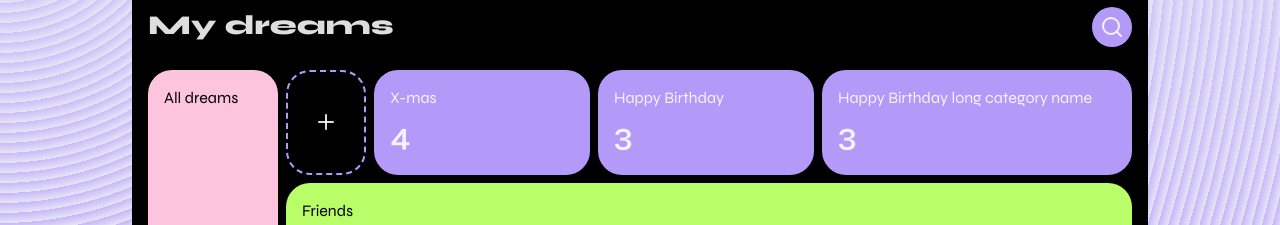
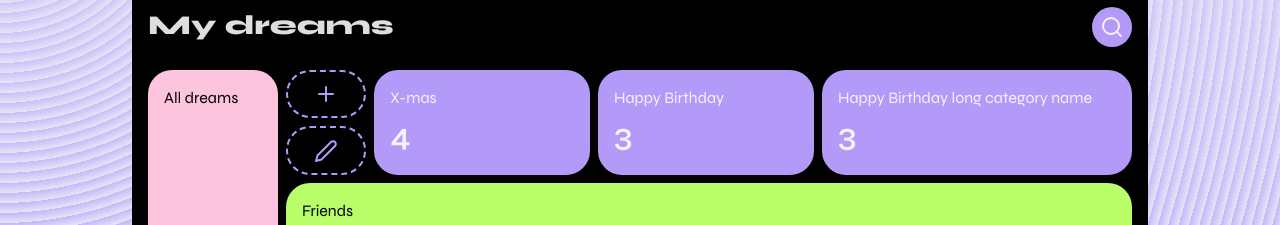
Before and after one commit to plushexe351/wishkey-frontend, a React (Vite) app: page /mydreams in a window 1280 px wide. Shown: the part 127-352 px from the top of the page. Built offline with nearby package versions, Linux system fonts and the light colour scheme.

Commit message:
Add edit categories button in MyDreams page and following tab in ConnectionsMenu

```diff
--- a/src/App.jsx
+++ b/src/App.jsx
@@ -24,6 +24,14 @@ function App() {
             }
           />
           <Route
+            path="following"
+            element={
+              <h1 style={{ paddingInline: "1rem" }}>
+                Users you follow will be visible here
+              </h1>
+            }
+          />
+          <Route
             path="requests"
             element={
               <h1 style={{ paddingInline: "1rem" }}>
--- a/src/components/ConnectionsMenu.jsx
+++ b/src/components/ConnectionsMenu.jsx
@@ -5,6 +5,7 @@ import { useUIContext } from "../context/UIContext";
 const menuItems = [
   { name: "Friends", path: "/connections/friends" },
   { name: "Followers", path: "/connections/followers" },
+  { name: "Following", path: "/connections/following" },
   { name: "Requests", path: "/connections/requests" },
 ];
 
--- a/src/components/MyDreamsMenu.jsx
+++ b/src/components/MyDreamsMenu.jsx
@@ -1,5 +1,6 @@
-import { Plus } from "react-feather";
+import { Edit, Edit2, Edit3, MoreHorizontal, Plus } from "react-feather";
 import pfp from "../assets/pfp.jpeg";
+import { Edit2Icon } from "lucide-react";
 
 const MyDreamsMenu = ({ blur }) => {
   return (
@@ -10,8 +11,13 @@ const MyDreamsMenu = ({ blur }) => {
       </div>
       <div className="row">
         <div className="categories">
-          <div className="btn--add-category">
-            <Plus />
+          <div className="actions">
+            <div className="btn--add-category">
+              <Plus className="icon" />
+            </div>
+            <div className="btn--add-category">
+              <Edit2 className="icon" />
+            </div>
           </div>
 
           <div className="category">
--- a/src/styles/components/_connectionsMenu.scss
+++ b/src/styles/components/_connectionsMenu.scss
@@ -1,9 +1,10 @@
 .connections-menu {
   display: flex;
-  justify-content: center;
+  justify-content: start;
   align-items: center;
   gap: 0.5rem;
   padding: 1rem;
+  overflow: auto;
   > .menu-item {
     flex: 1;
     text-align: center;
--- a/src/styles/pages/_mydreams.scss
+++ b/src/styles/pages/_mydreams.scss
@@ -47,8 +47,19 @@
       @include smallDevice {
         border-radius: 1.2rem 0 0 1.2rem;
       }
+      .actions {
+        height: 100%;
+        display: flex;
+        justify-content: center;
+        align-items: center;
+        flex-direction: column;
+        gap: 0.5rem;
+        .icon {
+          stroke: var(--primary-color);
+        }
+      }
       .btn--add-category {
-        height: 100%;
+        flex: 1;
         min-width: 80px;
         display: flex;
         justify-content: center;
```
